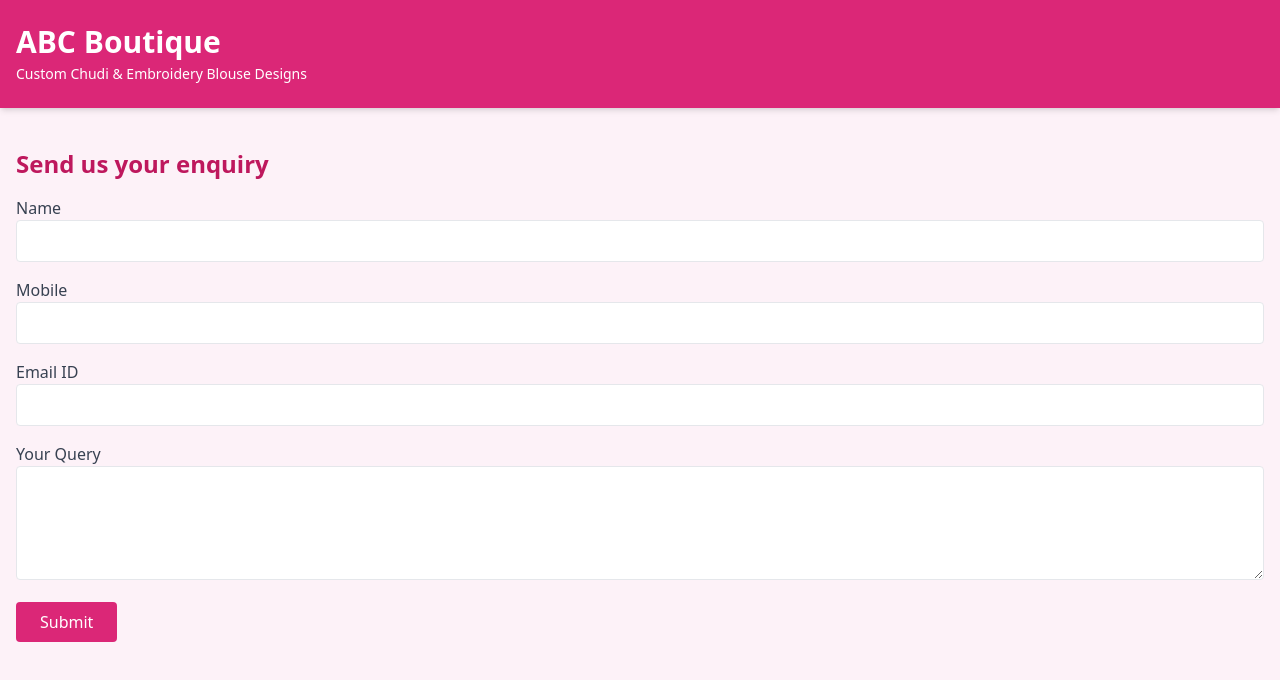
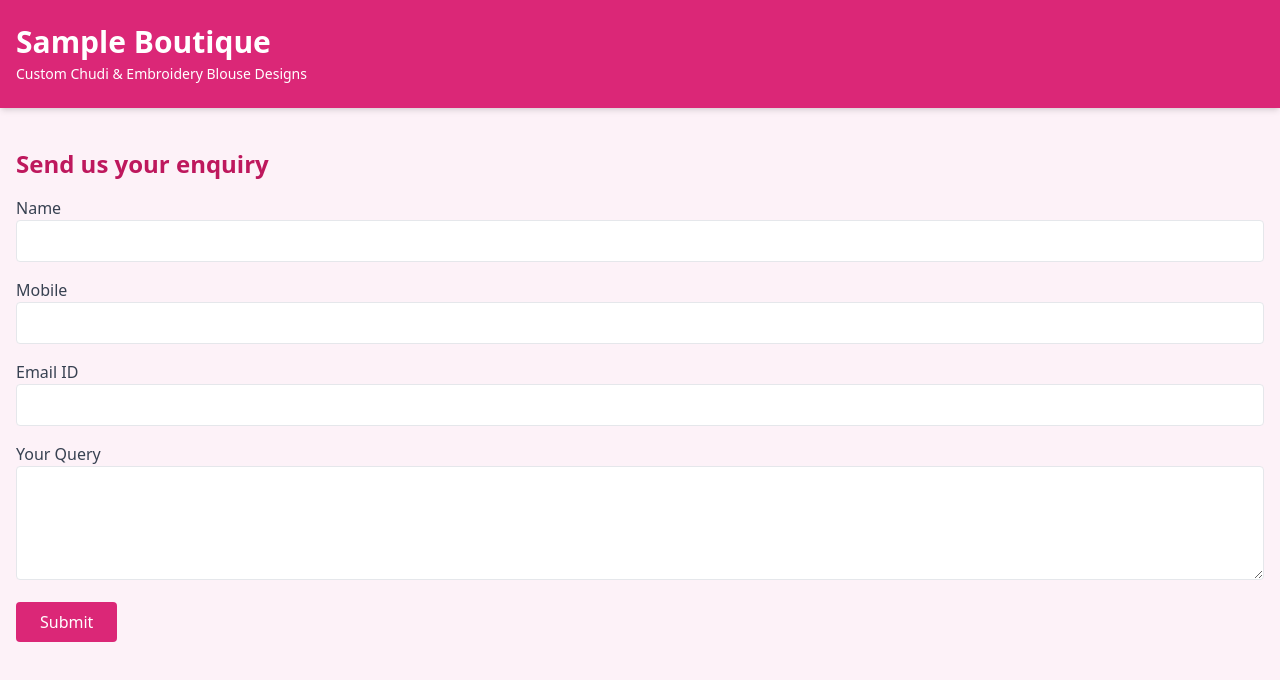
Before and after one commit to Yogaraj-J0302/abc-boutique, a plain HTML site: page client/Index.html in a window 1280 px wide. Drawn offline with nearby package versions, Linux system fonts and the light colour scheme.

Commit message:
Updated home page section

```diff
--- a/client/Index.html
+++ b/client/Index.html
@@ -11,7 +11,7 @@
   <!-- Header -->
   <header class="bg-pink-600 text-white py-6 shadow-md">
     <div class="container mx-auto px-4">
-      <h1 class="text-3xl font-bold">ABC Boutique</h1>
+      <h1 class="text-3xl font-bold">Sample Boutique</h1>
       <p class="text-sm mt-1">Custom Chudi & Embroidery Blouse Designs</p>
     </div>
   </header>
```
